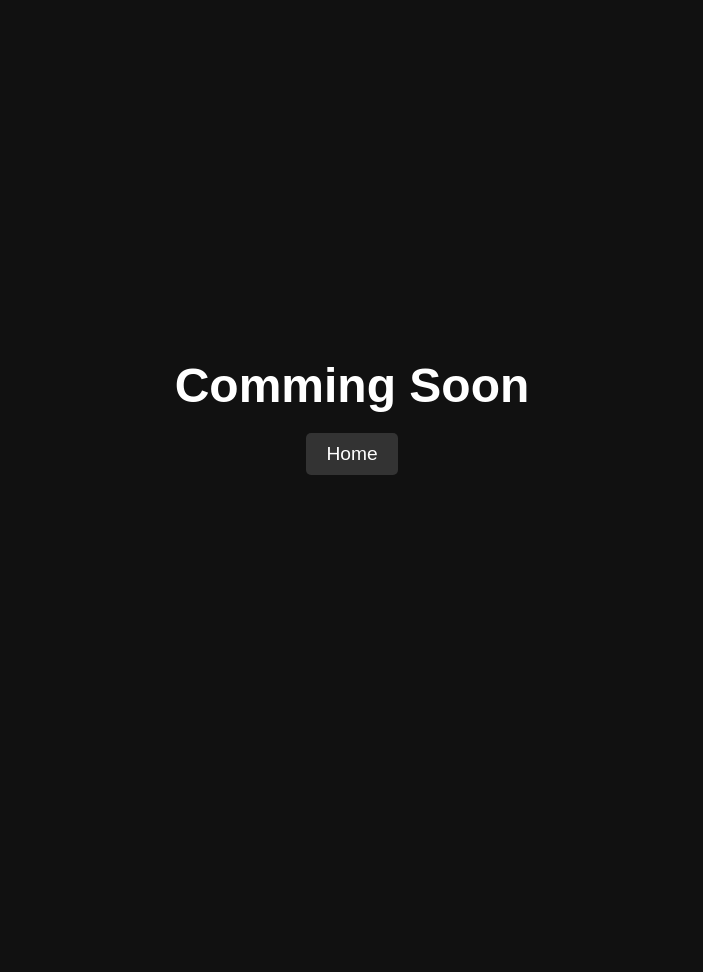
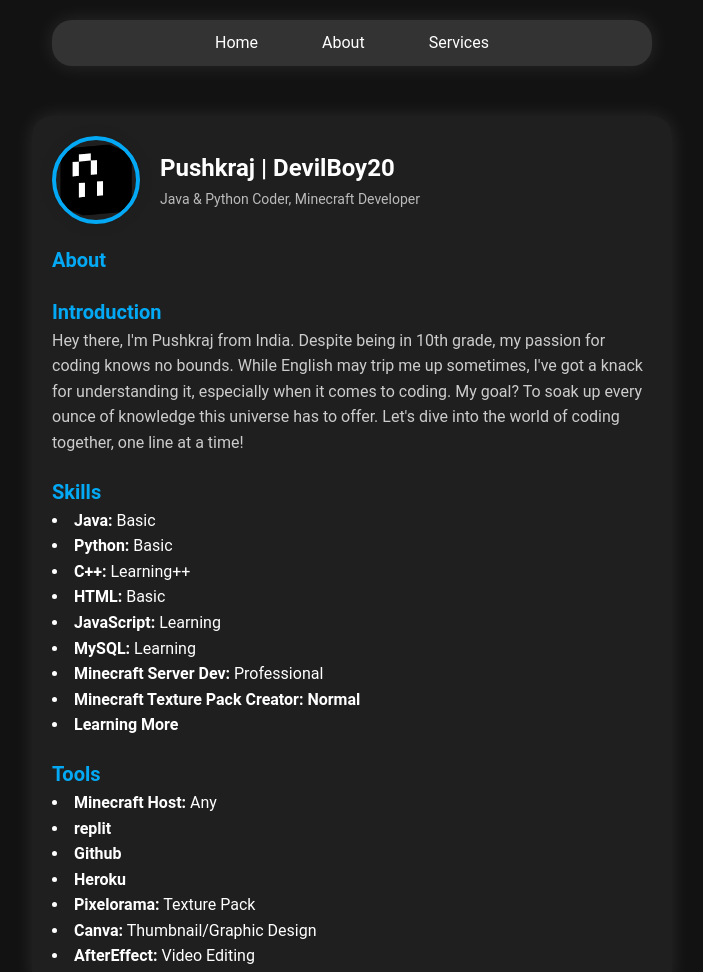
Before and after one commit to NotDevilBoy20/DevilBoy20, a plain HTML site: page about.html in a window 1280 px wide. Shown: the top 972 px of the page, without its empty margins (288-991 px from the left). Before the commit the page ends 800 px from the top, so only its background shows below. Drawn offline with Linux system fonts and the light colour scheme.

Commit message:
Update about.html
Update about.html 0.2.1

```diff
--- a/about.html
+++ b/about.html
@@ -3,53 +3,181 @@
 <head>
     <meta charset="UTF-8">
     <meta name="viewport" content="width=device-width, initial-scale=1.0">
-    <title>Dark</title>
+    <title>DevilBoy20 | About</title>
     <style>
-        body {
-            background-color: #111;
-            color: #fff;
-            font-family: Arial, sans-serif;
+        body, h1, h2, p, ul, li {
             margin: 0;
             padding: 0;
-            overflow: hidden;
-            display: flex;
-            justify-content: center;
-            align-items: center;
-            height: 100vh;
         }
-        .container {
+        body {
+            font-family: 'Roboto', sans-serif;
+            background-color: #121212;
+            color: #fff;
+            line-height: 1.6;
+        }
+        .navbar {
+            background-color: #333;
+            padding: 10px 0;
             text-align: center;
+            border-radius: 20px;
+            box-shadow: 0 0 20px rgba(255, 255, 255, 0.1);
+            width: 90%;
+            max-width: 600px;
+            margin: 20px auto;
         }
-        .logo {
-            font-size: 3em;
-            margin-bottom: 20px;
-        }
-        .button {
-            background-color: #333;
+        .navbar a {
             color: #fff;
-            border: none;
+            text-decoration: none;
             padding: 10px 20px;
-            font-size: 1.2em;
-            cursor: pointer;
+            margin: 0 10px;
             border-radius: 5px;
             transition: background-color 0.3s ease;
         }
-        .button:hover {
+        .navbar a:hover {
             background-color: #555;
+        }
+        .business-card {
+            width: 90%;
+            max-width: 600px;
+            margin: 50px auto;
+            padding: 20px;
+            border-radius: 20px;
+            box-shadow: 0 0 20px rgba(255, 255, 255, 0.1);
+            background-color: #1f1f1f;
+            animation: fadeInUp 1s ease forwards;
+        }
+        @keyframes fadeInUp {
+            from {
+                opacity: 0;
+                transform: translateY(20px);
+            }
+            to {
+                opacity: 1;
+                transform: translateY(0);
+            }
+        }
+        .header {
+            display: flex;
+            align-items: center;
+            animation: fadeInLeft 1s ease forwards;
+        }
+        @keyframes fadeInLeft {
+            from {
+                opacity: 0;
+                transform: translateX(-20px);
+            }
+            to {
+                opacity: 1;
+                transform: translateX(0);
+            }
+        }
+        .header img {
+            width: 80px;
+            height: 80px;
+            border-radius: 50%;
+            margin-right: 20px;
+            border: 4px solid #03a9f4;
+            box-shadow: 0 0 15px rgba(0, 0, 0, 0.1);
+            animation: rotateHead 2s infinite linear;
+        }
+        @keyframes rotateHead {
+            from {
+                transform: rotate(0deg);
+            }
+            to {
+                transform: rotate(360deg);
+            }
+        }
+        .name {
+            flex-grow: 1;
+            animation: fadeInRight 1s ease forwards;
+        }
+        @keyframes fadeInRight {
+            from {
+                opacity: 0;
+                transform: translateX(20px);
+            }
+            to {
+                opacity: 1;
+                transform: translateX(0);
+            }
+        }
+        .name h1 {
+            font-size: 24px;
+            color: #fff;
+        }
+        .name p {
+            font-size: 14px;
+            color: #bbb;
+        }
+        .content h2 {
+            margin-top: 20px;
+            font-size: 20px;
+            color: #03a9f4;
+            animation: fadeInUp 1s ease forwards;
+        }
+        .content p {
+            font-size: 16px;
+            color: #ccc;
+            animation: fadeInUp 1s ease forwards;
+        }
+        @media screen and (max-width: 767px) {
+            .business-card {
+                width: 90%;
+                padding: 20px;
+            }
+            .header {
+                flex-direction: column;
+                align-items: center;
+                text-align: center;
+            }
+            .header img {
+                margin-bottom: 20px;
+            }
         }
     </style>
 </head>
 <body>
-    <div class="container">
-        <h1 class="logo">Comming Soon</h1>
-        <button class="button" onclick="goHome()">Home</button>
+    <div class="navbar">
+        <a href="index.html">Home</a>
+        <a href="about.html">About</a>
+        <a href="services.html">Services</a>
     </div>
+    <div class="business-card" id="business-card">
+        <div class="header">
+            <img src="minecraft_head.png" alt="Minecraft Skin Head">
+            <div class="name">
+                <h1>Pushkraj | DevilBoy20</h1>
+                <p>Java & Python Coder, Minecraft Developer</p>
+            </div>
+        </div>
+        <div class="content">
+            <h2>About</h2>
 
-    <script>
-        function goHome() {
+            <h2>Introduction</h2>
+            <p>Hey there, I'm Pushkraj from India. Despite being in 10th grade, my passion for coding knows no bounds. While English may trip me up sometimes, I've got a knack for understanding it, especially when it comes to coding. My goal? To soak up every ounce of knowledge this universe has to offer. Let's dive into the world of coding together, one line at a time!</p>
 
-            window.location.href = "index.html";
-        }
-    </script>
+            <h2>Skills</h2>
+            <li><strong>Java:</strong> Basic</li>
+            <li><strong>Python:</strong> Basic</li>
+            <li><strong>C++:</strong> Learning++</li>
+            <li><strong>HTML:</strong> Basic</li>
+            <li><strong>JavaScript:</strong> Learning</li>
+            <li><strong>MySQL:</strong> Learning</li>
+            <li><strong>Minecraft Server Dev:</strong> Professional</li>
+            <li><strong>Minecraft Texture Pack Creator: Normal</strong>
+            <li><strong>Learning More</strong></li>
+
+            <h2>Tools</h2>
+            <li><strong>Minecraft Host: </strong>Any</li>
+            <li><strong>replit</strong></li>
+            <li><strong>Github</strong></li>
+            <li><strong>Heroku</strong></li>
+            <li><strong>Pixelorama:</strong> Texture Pack</li>
+            <li><strong>Canva:</strong> Thumbnail/Graphic Design</li>
+            <li><strong>AfterEffect:</strong> Video Editing</li>
+
+        </div>
+    </div>
 </body>
 </html>
```
